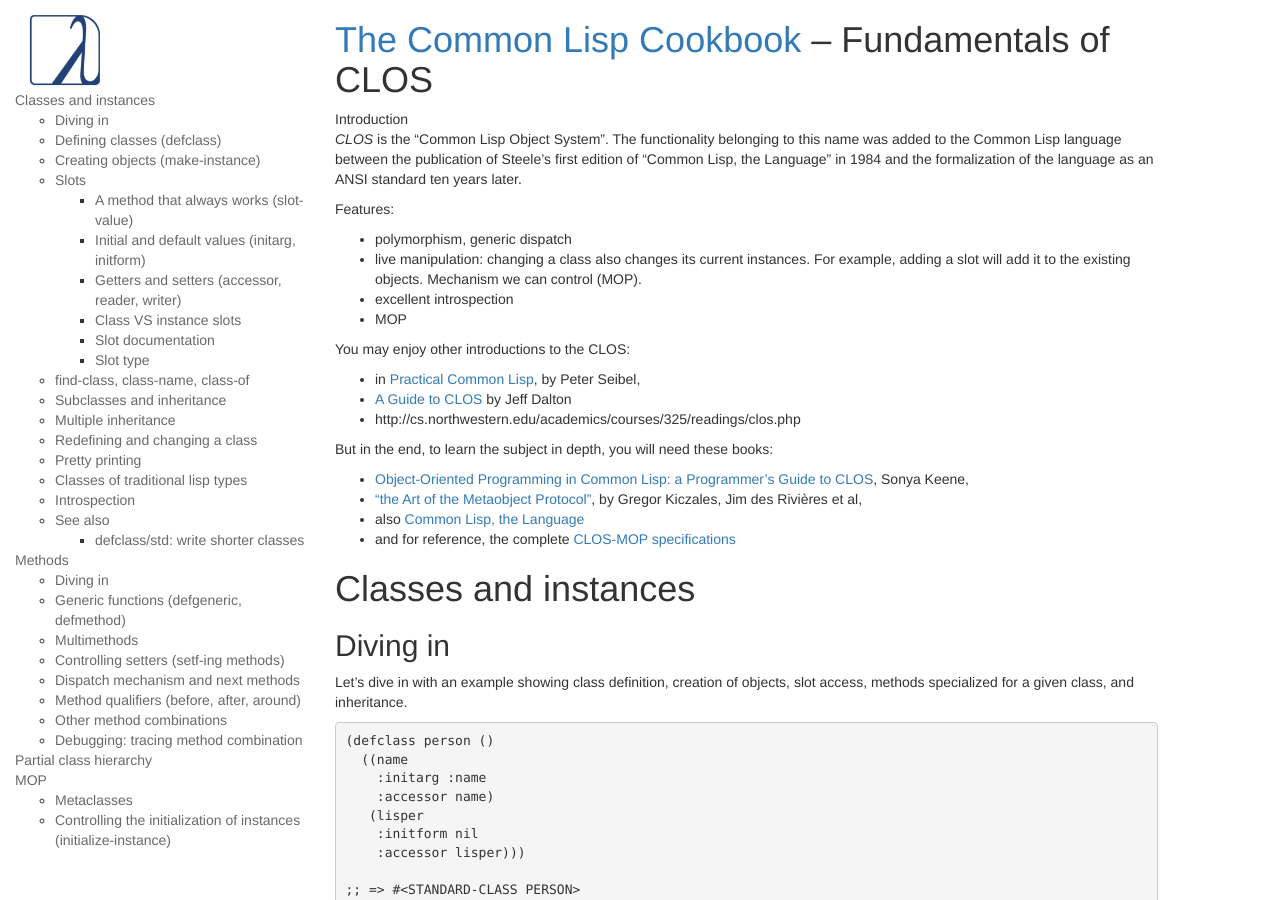
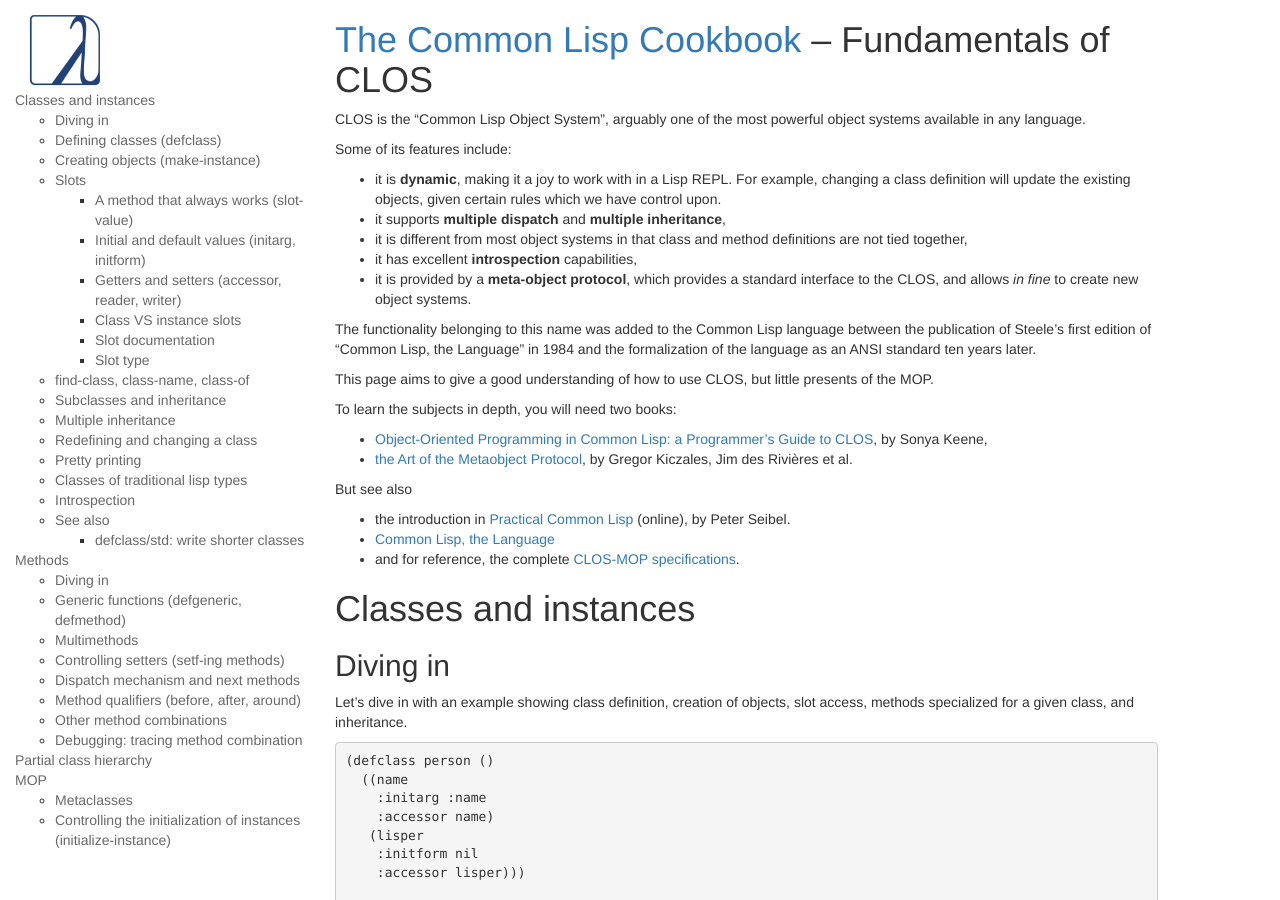
Before and after one commit to LispCookbook/cl-cookbook, a Jekyll site: the page built from clos.md, in a window 1280 px wide and 900 px high. Built offline with Jekyll 4.4.1, drawn with Linux system fonts in a browser that asks for light colours.

Commit message:
clos - intro++

```diff
--- a/clos.md
+++ b/clos.md
@@ -3,37 +3,39 @@
 ---
 
 
-# Introduction
-
-*CLOS* is the "Common Lisp Object System". The functionality belonging to
-this name was added to the Common Lisp language between the publication of
-Steele's first edition of "Common Lisp, the Language" in 1984 and the
-formalization of the language as an ANSI standard ten years later.
-
-<!-- todo -->
-
-Features:
-
-* polymorphism, generic dispatch
-* live manipulation: changing a class also changes its current
-  instances. For example, adding a slot will add it to the existing
-  objects. Mechanism we can control (MOP).
-* excellent introspection
-* MOP
-
-
-You may enjoy other introductions to the CLOS:
-
-- in [Practical Common Lisp](http://www.gigamonkeys.com/book/object-reorientation-generic-functions.html), by Peter Seibel,
-- [A Guide to CLOS](http://www.aiai.ed.ac.uk/~jeff/clos-guide.html) by Jeff Dalton
-- http://cs.northwestern.edu/academics/courses/325/readings/clos.php
-
-But in the end, to learn the subject in depth, you will need these books:
-
-- [Object-Oriented Programming in Common Lisp: a Programmer's Guide to CLOS](http://www.communitypicks.com/r/lisp/s/17592186046723-object-oriented-programming-in-common-lisp-a-programmer), Sonya Keene,
-- ["the Art of the Metaobject Protocol"](http://www.communitypicks.com/r/lisp/s/17592186045709-the-art-of-the-metaobject-protocol), by Gregor Kiczales, Jim des Rivières et al,
-- also [Common Lisp, the Language](https://www.cs.cmu.edu/Groups/AI/html/cltl/clm/node260.html#SECTION003200000000000000000)
-- and for reference, the complete [CLOS-MOP specifications](https://clos-mop.hexstreamsoft.com/)
+CLOS is the "Common Lisp Object System", arguably one of the most
+powerful object systems available in any language.
+
+Some of its features include:
+
+* it is **dynamic**, making it a joy to work with in a Lisp REPL. For
+  example, changing a class definition will update the existing
+  objects, given certain rules which we have control upon.
+* it supports **multiple dispatch** and **multiple inheritance**,
+* it is different from most object systems in that class and method
+  definitions are not tied together,
+* it has excellent **introspection** capabilities,
+* it is provided by a **meta-object protocol**, which provides a
+  standard interface to the CLOS, and allows *in fine* to create new
+  object systems.
+
+The functionality belonging to this name was added to the Common Lisp
+language between the publication of Steele's first edition of "Common
+Lisp, the Language" in 1984 and the formalization of the language as
+an ANSI standard ten years later.
+
+This page aims to give a good understanding of how to use CLOS, but little presents of the MOP.
+
+To learn the subjects in depth, you will need two books:
+
+- [Object-Oriented Programming in Common Lisp: a Programmer's Guide to CLOS](http://www.communitypicks.com/r/lisp/s/17592186046723-object-oriented-programming-in-common-lisp-a-programmer), by Sonya Keene,
+- [the Art of the Metaobject Protocol](http://www.communitypicks.com/r/lisp/s/17592186045709-the-art-of-the-metaobject-protocol), by Gregor Kiczales, Jim des Rivières et al.
+
+But see also
+
+- the introduction in [Practical Common Lisp](http://www.gigamonkeys.com/book/object-reorientation-generic-functions.html) (online), by Peter Seibel.
+-  [Common Lisp, the Language](https://www.cs.cmu.edu/Groups/AI/html/cltl/clm/node260.html#SECTION003200000000000000000)
+- and for reference, the complete [CLOS-MOP specifications](https://clos-mop.hexstreamsoft.com/).
 
 
 #  Classes and instances
```
